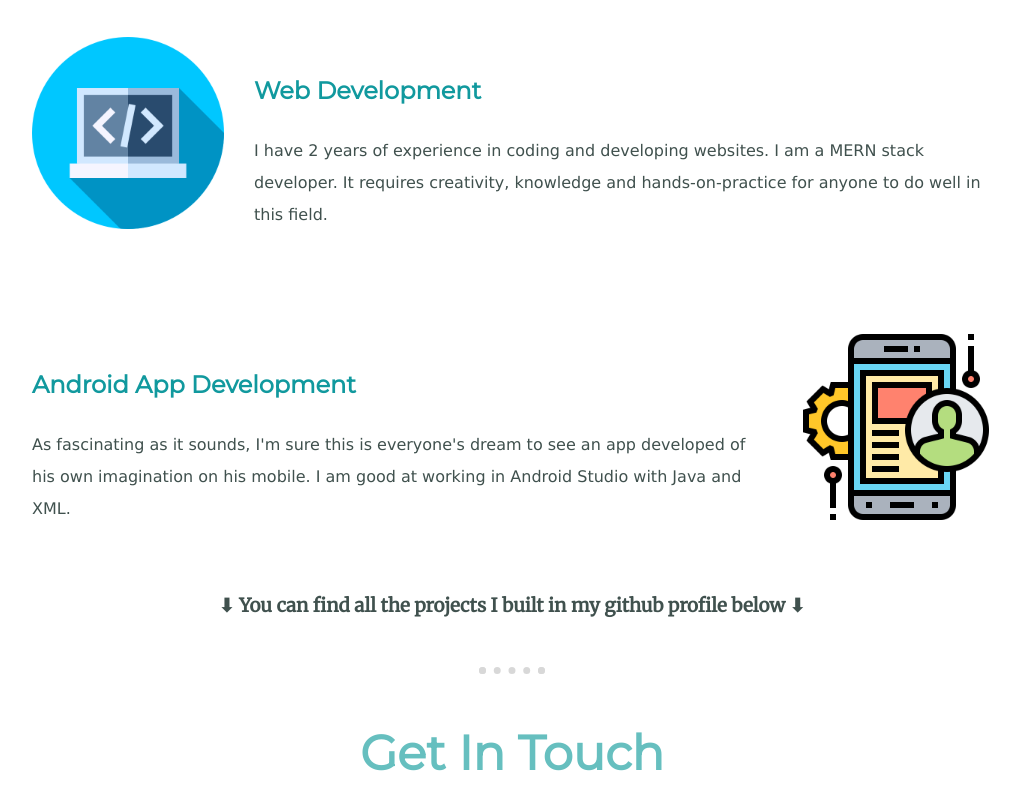
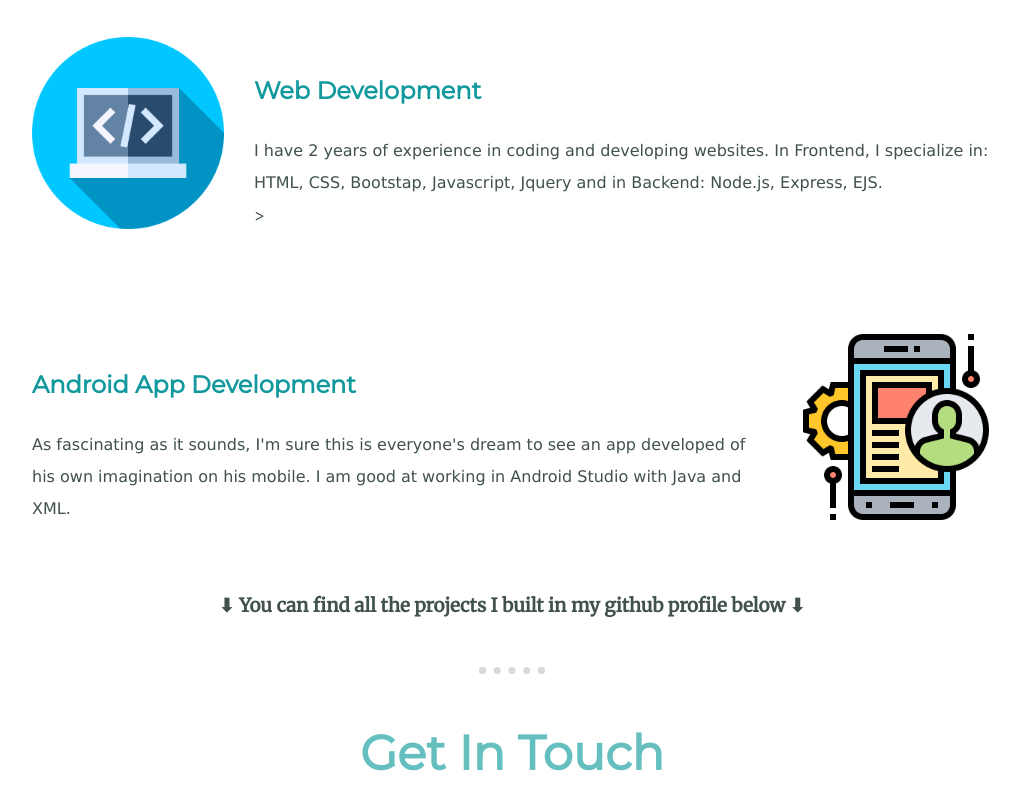
Before and after one commit to agarwalrahul30/CV, a plain HTML site: page index.html in a window 1280 px wide. Shown: the part 1380-2191 px from the top of the page, without its empty margins (128-1148 px from the left). Drawn offline with Linux system fonts and the light colour scheme.

Commit message:
Update index.html

```diff
--- a/index.html
+++ b/index.html
@@ -39,7 +39,7 @@
         <div class="skill-row">
           <img class="skill-1-img" src="Images/programming.png" alt="" width="30%">
           <h2>Web Development</h2>
-          <p>I have 2 years of experience in coding and developing websites. I am a MERN stack developer. It requires creativity, knowledge and hands-on-practice for anyone to do well in this field.</p>
+         <p>I have 2 years of experience in coding and developing websites. In Frontend, I specialize in: HTML, CSS, Bootstap, Javascript, Jquery and in Backend: Node.js, Express, EJS.</p>>
         </div>
         <div class="skill-row">
           <img class="skill-2-img" src="Images/mobile-app.png" alt="" width="30%">
```
